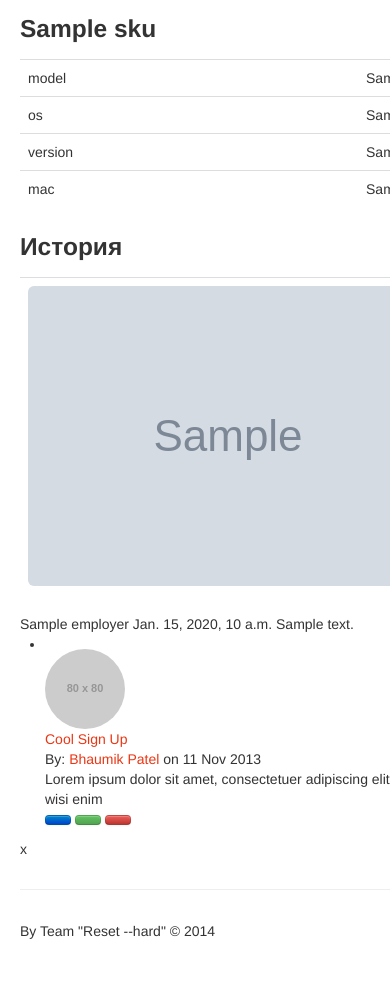
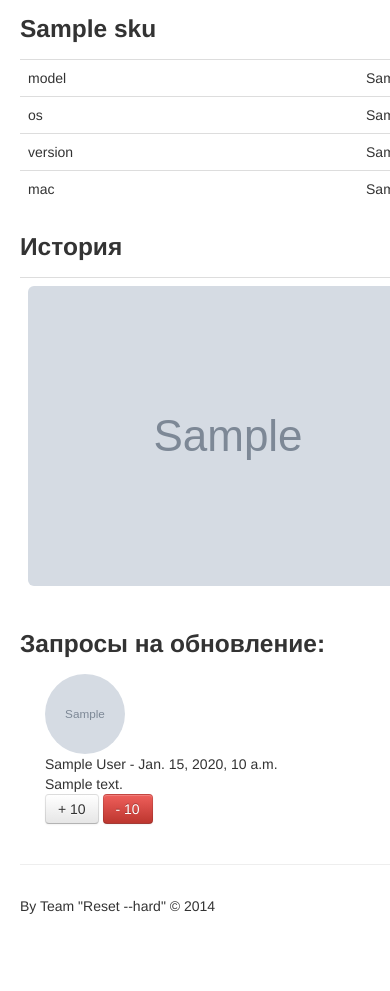
Before and after one commit to rakhmatulin/hackathon14, a Django app: template templates/twid/device_single.html in a window 390 px wide; the page is wider, and only the part inside the window is pictured. Shown: the part 522-1513 px from the top of that part. After the commit the page ends 1436 px from the top of that part, so only its background shows below. Run offline with Django 3.2, Linux system fonts and the light colour scheme; the template is opened without the code that fills it: most values are stand-ins (such as "Sample title", 1, 10 or a date in 2020); grey boxes marked "Sample" are stand-in pictures; grey boxes labelled with a size stand in for pictures from a placeholder-image service; some libraries are stand-ins or nearby versions; grey boxes are pictures that could not be loaded.

Commit message:
hackathon14/twid/views.py

```diff
--- a/templates/twid/device_single.html
+++ b/templates/twid/device_single.html
@@ -10,8 +10,10 @@
     <div class="row">
         <div class="span2">
             <img src="/media/{{ device.image }}" class="img-rounded">
-            <img id="device-owner-img" src="http://cs608927.vk.me/v608927727/921e/FvAcJ4pdeeI.jpg" class="img-circle">
+            <img id="device-owner-img" src="/media/{{ owner.image }}" class="img-circle">
         </div>
+    <div class="span7">
+    <div class="row">
         <div class="span4">
             <h3>{{ device.sku }}</h3>
             <table class="table table-hover">
@@ -46,44 +48,37 @@
         </div>
     </div>
 <div class="row">
-        <div class="span7 offset2">
+<div class="span7"><h3>Запросы на обновление:</h3>
+<ul class="list" style="list-style-type: none;">
                {% for request in update_requests %}
-                {{ request.employer }}
-                {{ request.date }}
-                {{ request.request_message }}
-            {% endfor %}
-        <ul class="list-group">
                     <li class="list-group-item">
                         <div class="row">
-            <div class="col-xs-2 col-md-1">
-                <img src="http://placehold.it/80" class="img-circle img-responsive" alt="" /></div>
-            <div class="col-xs-10 col-md-11">
+                            <div class="span2">
+                            <img src="/media/{{ request.employer.image }}" class="img-circle" style="height: 80px;width: 80px;">
+                            </div>
+                            <div class="span7">
                                 <div>
-                    <a href="http://bootsnipp.com/BhaumikPatel/snippets/4ldn">Cool Sign Up</a>
                                     <div class="mic-info">
-                        By: <a href="#">Bhaumik Patel</a> on 11 Nov 2013
+                                        {{ request.employer.first_name }} {{ request.employer.last_name}} - {{ request.date }}
                                     </div>
                                 </div>
                                 <div class="comment-text">
-                    Lorem ipsum dolor sit amet, consectetuer adipiscing elit, sed diam nonummy nibh
-                    euismod tincidunt ut laoreet dolore magna aliquam erat volutpat. Ut wisi enim
+                                {{ request.request_message }}
                                 </div>
                                 <div class="action">
-                    <button type="button" class="btn btn-primary btn-xs" title="Edit">
-                        <span class="glyphicon glyphicon-pencil"></span>
-                    </button>
-                    <button type="button" class="btn btn-success btn-xs" title="Approved">
-                        <span class="glyphicon glyphicon-ok"></span>
-                    </button>
-                    <button type="button" class="btn btn-danger btn-xs" title="Delete">
-                        <span class="glyphicon glyphicon-trash"></span>
-                    </button>
+                                    <button class="btn" type="button">+ {{ request.likes }}</button>
+                                    <button class="btn btn-danger" type="button">- {{ request.likes }}</button>
                                 </div>
                             </div>
                         </div>
                     </li>
+
+            {% endfor %}
      </ul>
-        </div>x
+    </div>
+    </div>
+    </div>
     </div>
 
+
 {% endblock %}
```
Lines whose indentation alone changed are shown as unchanged.
